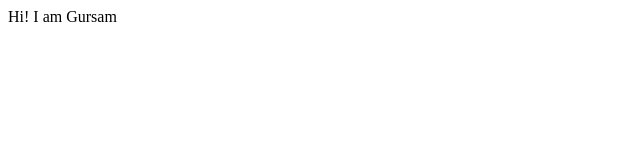
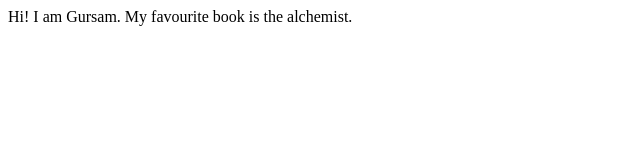
Before and after one commit to gursamSingh/student-name-website, a plain HTML site: page index.html in a window 1280 px wide. Shown: the whole page, without its empty margins (0-640 px from the left). Drawn offline with Linux system fonts and the light colour scheme.

Commit message:
docs:myfavbook

```diff
--- a/index.html
+++ b/index.html
@@ -7,6 +7,8 @@
     <title>studentwebsite</title>
 </head>
 <body>
-    Hi! I am Gursam
+    Hi! I am Gursam.
+
+    My favourite book is the alchemist.
 </body>
 </html>
```
